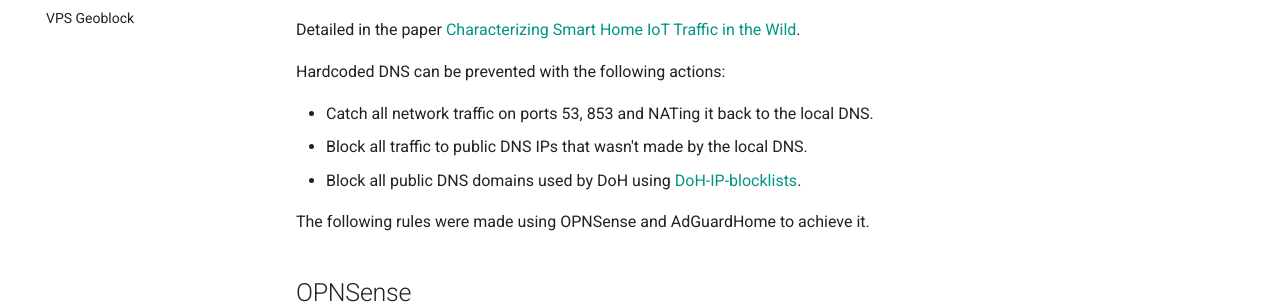
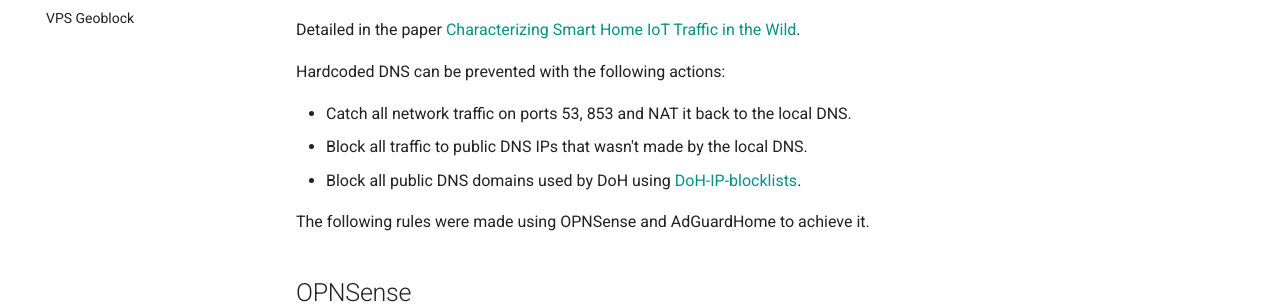
Before and after one commit to quietsy/advanced-configurations, an MkDocs documentation site: the page built from docs/hardcoded-dns.md, in a window 1280 px wide and 900 px high. Shown: the part 303-607 px from the top of the window. Built offline with MkDocs 1.6.1 and Material for MkDocs 9.7.7, drawn with Linux system fonts in a browser that asks for light colours; comment, search, counter and statistics services are not loaded.

Commit message:
Fix typo

```diff
--- a/docs/hardcoded-dns.md
+++ b/docs/hardcoded-dns.md
@@ -6,7 +6,7 @@
 
 Hardcoded DNS can be prevented with the following actions:
 
-- Catch all network traffic on ports 53, 853 and NATing it back to the local DNS.
+- Catch all network traffic on ports 53, 853 and NAT it back to the local DNS.
 - Block all traffic to public DNS IPs that wasn't made by the local DNS.
 - Block all public DNS domains used by DoH using [DoH-IP-blocklists](https://github.com/dibdot/DoH-IP-blocklists).
 
```
